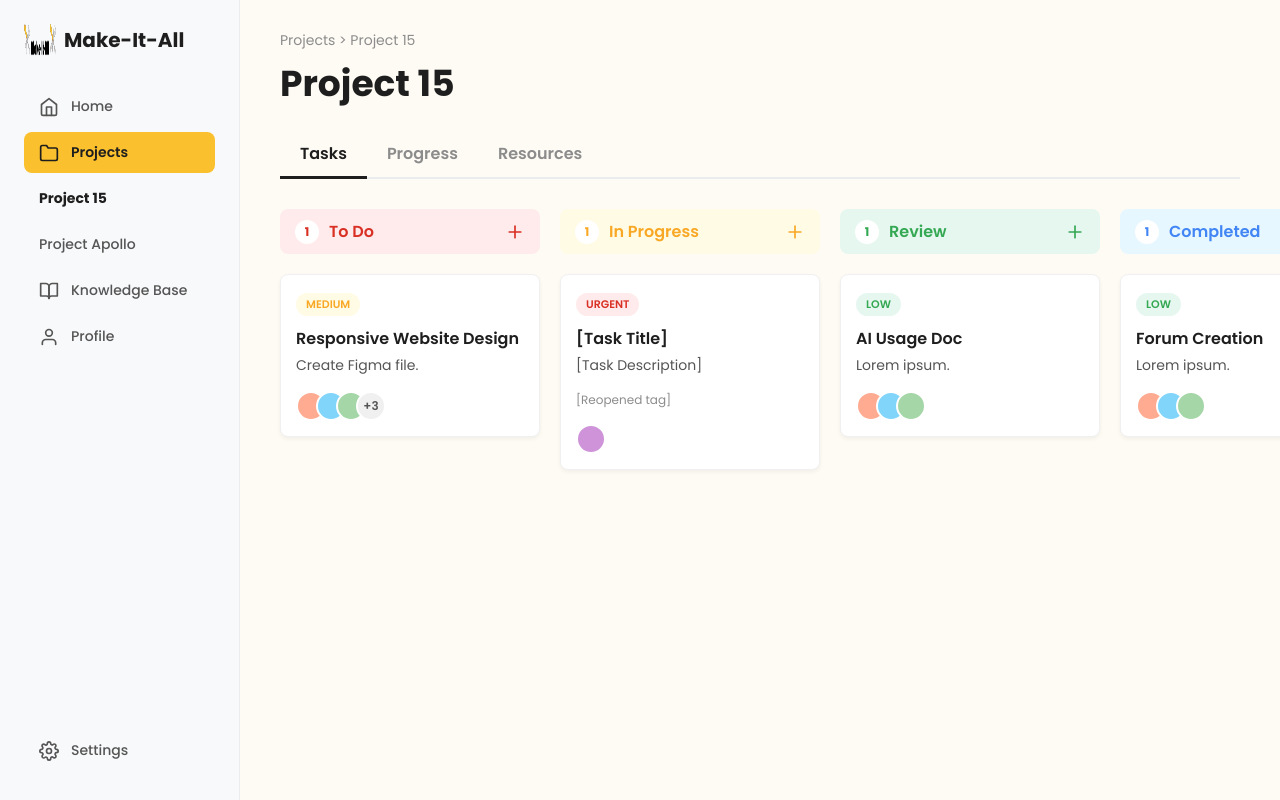
After one commit to I-amour/Team-Proj, a PHP site: page /user/dashboard.html in a window 1280 px wide. The commit adds this page. Run offline with PHP 8.4, Linux system fonts and the light colour scheme.

Commit message:
Projects dashboard

```diff
--- a/index.html
+++ b/index.html
@@ -43,6 +43,7 @@
                 <div class="input-group">
                     <label for="login-password">Password</label>
                     <input type="password" id="login-password" required />
+                    <small id="login-error">Invalid email or password</small>
                 </div>
                 <button type="submit">Log In</button>
             </form>
--- /dev/null
+++ b/user/dashboard.css
@@ -0,0 +1,294 @@
+/*
+* Font and Base Styles
+*/
+body {
+    background: #FEFBF4;
+    font-family: 'Poppins', sans-serif;
+    margin: 0;
+    height: 100vh;
+    color: #1E1E1E;
+}
+
+* {
+    box-sizing: border-box;
+}
+
+.dashboard-container {
+    display: flex;
+    width: 100%;
+    height: 100%;
+}
+
+/*
+* Sidebar
+*/
+.sidebar {
+    width: 240px;
+    flex-shrink: 0; /* Prevents sidebar from shrinking */
+    background: #F8F9FA; /* Light grey, close to image */
+    padding: 24px;
+    display: flex;
+    flex-direction: column;
+    justify-content: space-between;
+    border-right: 1px solid #EAECEE;
+}
+
+.logo-container {
+    display: flex;
+    align-items: center;
+    gap: 8px;
+    font-size: 20px;
+    font-weight: 700;
+    margin-bottom: 30px;
+}
+
+.logo-icon {
+    width: 32px;
+    height: 32px;
+}
+
+.sidebar ul {
+    list-style: none;
+    padding: 0;
+    margin: 0;
+}
+
+.sidebar ul a {
+    display: flex;
+    align-items: center;
+    gap: 12px;
+    padding: 10px 15px;
+    text-decoration: none;
+    color: #555;
+    font-weight: 500;
+    border-radius: 8px;
+    margin-bottom: 5px;
+    font-size: 14px;
+}
+
+.sidebar ul a:hover {
+    background: #EAECEE;
+}
+
+.sidebar ul a svg {
+    width: 20px;
+    height: 20px;
+}
+
+/* Active Project Parent */
+.sidebar ul.nav-main > li.active-parent > a {
+    background: #FBC02D; /* Yellow */
+    color: #1E1E1E;
+    font-weight: 600;
+}
+
+/* Sub-navigation */
+.nav-sub {
+    margin: 5px 0 10px 20px;
+}
+
+.nav-sub a {
+    color: #777;
+    padding: 8px 15px;
+    font-size: 14px;
+}
+
+.nav-sub li.active a {
+    font-weight: 700;
+    color: #1E1E1E;
+}
+
+/*
+* Main Content
+*/
+.main-content {
+    flex-grow: 1; /* Takes up remaining space */
+    padding: 30px 40px;
+    overflow-y: auto; /* Allows scrolling if content overflows */
+}
+
+/* Project Header */
+.project-header .breadcrumbs {
+    font-size: 14px;
+    color: #8C8C8C;
+    margin: 0;
+}
+
+.project-header h1 {
+    font-size: 36px;
+    font-weight: 700;
+    margin: 5px 0 20px 0;
+}
+
+.project-nav {
+    display: flex;
+    border-bottom: 2px solid #EAECEE;
+    margin-bottom: 30px;
+}
+
+.project-nav a {
+    padding: 10px 20px;
+    text-decoration: none;
+    color: #8C8C8C;
+    font-weight: 600;
+    font-size: 16px;
+    margin-bottom: -2px; /* Pulls text down to sit on the border */
+    border-bottom: 3px solid transparent;
+}
+
+.project-nav a.active {
+    color: #1E1E1E;
+    border-bottom-color: #1E1E1E;
+}
+
+/*
+* Task Board
+*/
+.task-board {
+    display: flex;
+    gap: 20px;
+    width: 100%;
+}
+
+.task-column {
+    flex: 1; /* Each column shares space equally */
+    min-width: 260px; /* Ensures columns don't get too narrow */
+}
+
+.column-header {
+    display: flex;
+    align-items: center;
+    gap: 10px;
+    padding: 10px 15px;
+    border-radius: 8px;
+    margin-bottom: 20px;
+}
+
+.column-header h2 {
+    font-size: 16px;
+    font-weight: 600;
+    margin: 0;
+}
+
+.task-count {
+    background: #fff;
+    border-radius: 20px;
+    min-width: 24px;
+    height: 24px;
+    display: grid;
+    place-items: center;
+    font-size: 12px;
+    font-weight: 700;
+    padding: 0 5px;
+}
+
+.add-task {
+    margin-left: auto;
+    background: none;
+    border: none;
+    cursor: pointer;
+    padding: 0;
+    display: grid;
+    place-items: center;
+}
+.add-task svg {
+    width: 20px;
+    height: 20px;
+    color: #555;
+}
+
+/* Column Header Colors */
+.todo-header { background: #FFEBEB; color: #D93025; }
+.todo-header .task-count { color: #D93025; }
+.todo-header .add-task svg { color: #D93025; }
+
+.inprogress-header { background: #FFFBE5; color: #F9A825; }
+.inprogress-header .task-count { color: #F9A825; }
+.inprogress-header .add-task svg { color: #F9A825; }
+
+.review-header { background: #E6F7F0; color: #34A853; }
+.review-header .task-count { color: #34A853; }
+.review-header .add-task svg { color: #34A853; }
+
+.completed-header { background: #E6F7FF; color: #4285F4; }
+.completed-header .task-count { color: #4285F4; }
+.completed-header .add-task svg { color: #4285F4; }
+
+
+/*
+* Task Cards
+*/
+.task-card {
+    background: #fff;
+    border-radius: 8px;
+    padding: 15px;
+    margin-bottom: 15px;
+    box-shadow: 0 2px 4px rgba(0,0,0,0.05);
+    border: 1px solid #F0F0F0;
+}
+
+.priority {
+    display: inline-block;
+    font-size: 11px;
+    font-weight: 600;
+    padding: 3px 10px;
+    border-radius: 12px;
+    margin-bottom: 10px;
+    text-transform: uppercase;
+}
+
+/* Priority Tag Colors */
+.priority.medium { background: #FFFBE5; color: #F9A825; }
+.priority.urgent { background: #FFEBEB; color: #D93025; }
+.priority.low    { background: #E6F7F0; color: #34A853; }
+
+.task-title {
+    font-size: 16px;
+    font-weight: 600;
+    margin: 0 0 5px 0;
+}
+
+.task-description {
+    font-size: 14px;
+    color: #555;
+    margin: 0 0 15px 0;
+    line-height: 1.4;
+}
+
+.task-tag {
+    font-size: 12px;
+    color: #8C8C8C;
+    margin: 5px 0 15px 0;
+}
+
+.task-assignees {
+    display: flex;
+    align-items: center;
+}
+
+.avatar {
+    width: 30px;
+    height: 30px;
+    border-radius: 50%;
+    border: 2px solid #fff;
+    margin-right: -10px; /* Creates the overlap */
+}
+
+.avatar-more {
+    width: 30px;
+    height: 30px;
+    border-radius: 50%;
+    background: #F0F0F0;
+    display: grid;
+    place-items: center;
+    font-size: 12px;
+    font-weight: 600;
+    color: #555;
+    border: 2px solid #fff;
+}
+
+/* Placeholder Avatar Colors */
+.avatar-1 { background: #FFAB91; }
+.avatar-2 { background: #81D4FA; }
+.avatar-3 { background: #A5D6A7; }
+.avatar-4 { background: #CE93D8; }
--- /dev/null
+++ b/user/dashboard.html
@@ -0,0 +1,143 @@
+<!DOCTYPE html>
+<html lang="en">
+<head>
+    <meta charset="UTF-8">
+    <meta name="viewport" content="width=device-width, initial-scale=1.0">
+    <title>Make-It-All - Project 15</title>
+    <link rel="stylesheet" href="dashboard.css">
+    <link rel="preconnect" href="https://fonts.googleapis.com">
+    <link rel="preconnect" href="https://fonts.gstatic.com" crossorigin>
+    <link href="https://fonts.googleapis.com/css2?family=Poppins:wght@400;500;600;700&display=swap" rel="stylesheet">
+    <script src="https://unpkg.com/feather-icons"></script>
+</head>
+<body>
+
+    <div class="dashboard-container">
+        <nav class="sidebar">
+            <div class="nav-top">
+                <div class="logo-container">
+                    <img src="../logo.png" alt="Make-It-All Logo" class="logo-icon"> <strong>Make-It-All</strong>
+                </div>
+                <ul class="nav-main">
+                    <li><a href="#"><i data-feather="home"></i>Home</a></li>
+                    <li class="active-parent">
+                        <a href="#"><i data-feather="folder"></i>Projects</a>
+                        <ul class="nav-sub">
+                            <li class="active"><a href="#">Project 15</a></li>
+                            <li><a href="#">Project Apollo</a></li>
+                        </ul>
+                    </li>
+                    <li><a href="#"><i data-feather="book-open"></i>Knowledge Base</a></li>
+                    <li><a href="#"><i data-feather="user"></i>Profile</a></li>
+                </ul>
+            </div>
+            <div class="nav-footer">
+                <ul>
+                    <li><a href="#"><i data-feather="settings"></i>Settings</a></li>
+                </ul>
+            </div>
+        </nav>
+
+        <main class="main-content">
+            <header class="project-header">
+                <p class="breadcrumbs">Projects > Project 15</p>
+                <h1>Project 15</h1>
+                <nav class="project-nav">
+                    <a href="#" class="active">Tasks</a>
+                    <a href="#">Progress</a>
+                    <a href="#">Resources</a>
+                </nav>
+            </header>
+
+            <section class="task-board">
+
+                <div class="task-column">
+                    <div class="column-header todo-header">
+                        <span class="task-count">1</span>
+                        <h2>To Do</h2>
+                        <button class="add-task"><i data-feather="plus"></i></button>
+                    </div>
+                    <div class="task-list">
+                        <div class="task-card">
+                            <span class="priority medium">Medium</span>
+                            <h3 class="task-title">Responsive Website Design</h3>
+                            <p class="task-description">Create Figma file.</p>
+                            <div class="task-assignees">
+                                <span class="avatar avatar-1"></span>
+                                <span class="avatar avatar-2"></span>
+                                <span class="avatar avatar-3"></span>
+                                <span class="avatar-more">+3</span>
+                            </div>
+                        </div>
+                    </div>
+                </div>
+
+                <div class="task-column">
+                    <div class="column-header inprogress-header">
+                        <span class="task-count">1</span>
+                        <h2>In Progress</h2>
+                        <button class="add-task"><i data-feather="plus"></i></button>
+                    </div>
+                    <div class="task-list">
+                        <div class="task-card">
+                            <span class="priority urgent">Urgent</span>
+                            <h3 class="task-title">[Task Title]</h3>
+                            <p class="task-description">[Task Description]</p>
+                            <p class="task-tag">[Reopened tag]</p>
+                            <div class="task-assignees">
+                                <span class="avatar avatar-4"></span>
+                            </div>
+                        </div>
+                    </div>
+                </div>
+
+                <div class="task-column">
+                    <div class="column-header review-header">
+                        <span class="task-count">1</span>
+                        <h2>Review</h2>
+                        <button class="add-task"><i data-feather="plus"></i></button>
+                    </div>
+                    <div class="task-list">
+                        <div class="task-card">
+                            <span class="priority low">Low</span>
+                            <h3 class="task-title">AI Usage Doc</h3>
+                            <p class="task-description">Lorem ipsum.</p>
+                            <div class="task-assignees">
+                                <span class="avatar avatar-1"></span>
+                                <span class="avatar avatar-2"></span>
+                                <span class="avatar avatar-3"></span>
+                            </div>
+                        </div>
+                    </div>
+                </div>
+
+                <div class="task-column">
+                    <div class="column-header completed-header">
+                        <span class="task-count">1</span>
+                        <h2>Completed</h2>
+                        <button class="add-task"><i data-feather="plus"></i></button>
+                    </div>
+                    <div class="task-list">
+                        <div class="task-card">
+                            <span class="priority low">Low</span>
+                            <h3 class="task-title">Forum Creation</h3>
+                            <p class="task-description">Lorem ipsum.</p>
+                            <div class="task-assignees">
+                                <span class="avatar avatar-1"></span>
+                                <span class="avatar avatar-2"></span>
+                                <span class="avatar avatar-3"></span>
+                            </div>
+                        </div>
+                    </div>
+                </div>
+
+            </section>
+        </main>
+    </div>
+
+    <script>
+        // Activate Feather Icons
+        feather.replace();
+    </script>
+</body>
+</html>
```
Also changed, not shown: script.js (+19 -3 lines), style.css (+10 -0 lines).
